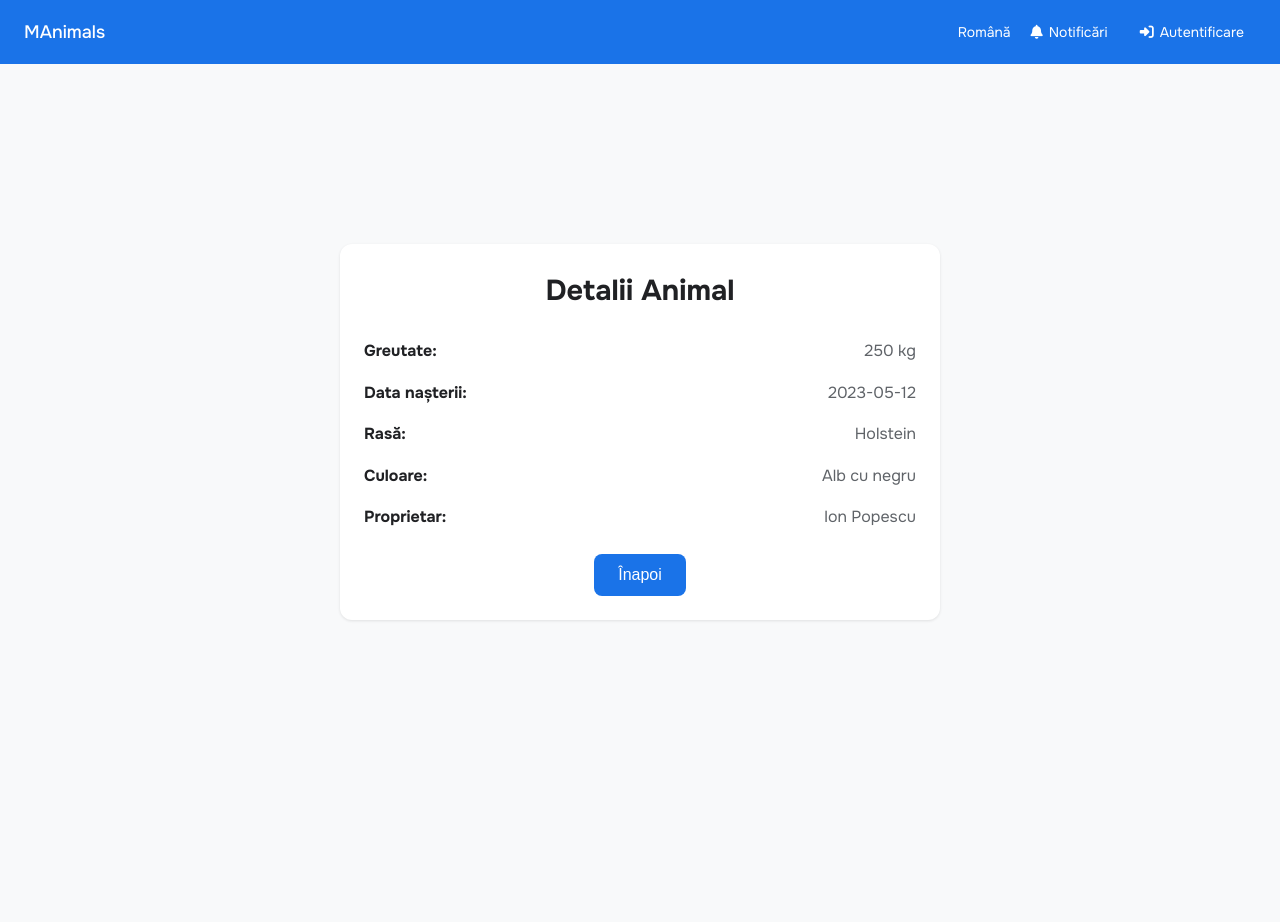
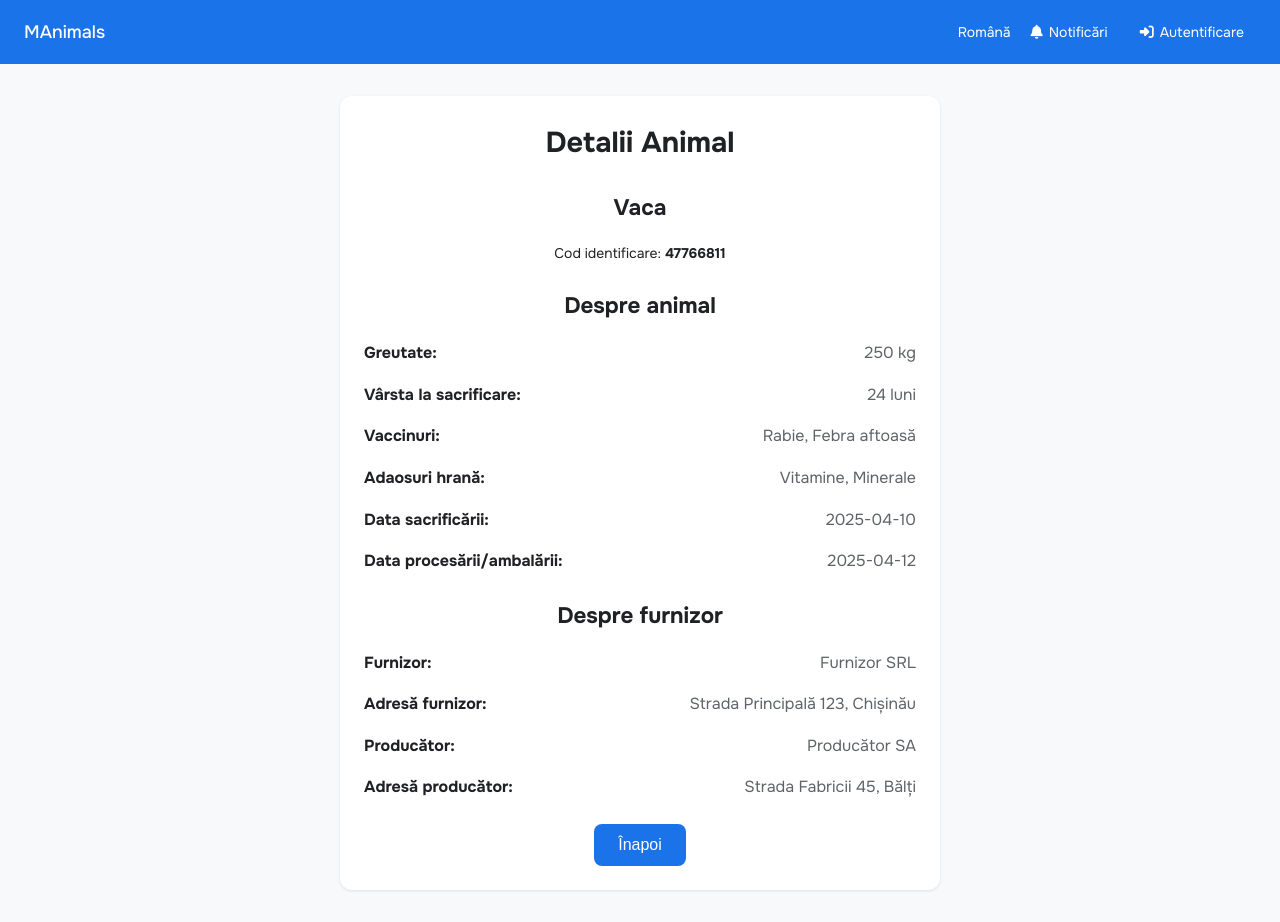
Before and after one commit to Slice277353/govtech, a Vue app: page /animal-details in a window 1280 px wide. Before the commit the page ends 800 px from the top, so only its background shows below. Built offline with nearby package versions, Linux system fonts and the light colour scheme; sample sign-in values are in the browser's storage.

Commit message:
Layout change

```diff
--- a/db.json
+++ b/db.json
@@ -11,7 +11,7 @@
     },
     {
       "id": "2",
-      "IDNP": "432205272461",
+      "IDNP": "431382043871",
       "animalCodes": [
         "0000000004",
         "0000000005",
@@ -20,7 +20,7 @@
     },
     {
       "id": "2a39",
-      "IDNP": "413288808544",
+      "IDNP": "431382043871",
       "animalCodes": [
         "0000000006",
         "0000000007",
@@ -31,7 +31,7 @@
     },
     {
       "id": "25ba",
-      "IDNP": "477880130933",
+      "IDNP": "431382043871",
       "animalCodes": [
         "0000000011",
         "0000000012",
@@ -42,7 +42,7 @@
     },
     {
       "id": "69e8",
-      "IDNP": "441369028270",
+      "IDNP": "431382043871",
       "animalCodes": [
         "0000000016",
         "0000000017",
@@ -51,17 +51,36 @@
     },
     {
       "id": "e0a2",
-      "IDNP": "461668467743",
+      "IDNP": "431382043871",
       "animalCodes": [
         "0000000019",
         "0000000020"
+      ]
+    },
+    {
+      "id": "fbed",
+      "IDNP": "431382043871",
+      "animalCodes": [
+        "0000000021",
+        "0000000022",
+        "0000000023"
+      ]
+    },
+    {
+      "id": "9dff",
+      "IDNP": "431382043871",
+      "animalCodes": [
+        "0000000024",
+        "0000000025"
       ]
     }
   ],
   "clients": [
     {
       "id": "1",
-      "IDNP": "431382043871",
+      "IDNP": "876500003871",
+      "firstName": "Bruno",
+      "lastName": "Mihaila",
       "orders": [
         {
           "orderId": 1744477568969,
@@ -131,7 +150,9 @@
     },
     {
       "id": "2",
-      "IDNP": "432205272461",
+      "IDNP": "201382043871",
+      "firstName": "Ana",
+      "lastName": "Macelaru",
       "orders": [
         {
           "orderId": 1744477568971,
@@ -178,7 +199,7 @@
     },
     {
       "id": "9c23",
-      "IDNP": "413288808544",
+      "IDNP": "431382043871",
       "orders": [
         {
           "orderId": 1744477568969,
@@ -278,7 +299,7 @@
     },
     {
       "id": "60a9",
-      "IDNP": "461668467743",
+      "IDNP": "431382043871",
       "orders": [
         {
           "orderId": 1744480691743,
@@ -310,6 +331,82 @@
           "total": 30
         }
       ]
+    },
+    {
+      "id": "ebbd",
+      "IDNP": "431382043871",
+      "orders": [
+        {
+          "orderId": 1744480976362,
+          "date": "2025-04-12T18:02:56.362Z",
+          "status": "pending",
+          "items": [
+            {
+              "animalTypeId": 2,
+              "animalTypeName": "Ovine",
+              "quantity": 3,
+              "unitPrice": 12,
+              "rowTotal": 36
+            }
+          ],
+          "individualAnimals": [
+            {
+              "animalCode": "0000000021",
+              "animalTypeId": 2,
+              "status": "active",
+              "registrationDate": "2025-04-12"
+            },
+            {
+              "animalCode": "0000000022",
+              "animalTypeId": 2,
+              "status": "active",
+              "registrationDate": "2025-04-12"
+            },
+            {
+              "animalCode": "0000000023",
+              "animalTypeId": 2,
+              "status": "active",
+              "registrationDate": "2025-04-12"
+            }
+          ],
+          "total": 36
+        }
+      ]
+    },
+    {
+      "id": "d472",
+      "IDNP": "431382043871",
+      "orders": [
+        {
+          "orderId": 1744490123254,
+          "date": "2025-04-12T20:35:23.254Z",
+          "status": "pending",
+          "items": [
+            {
+              "animalTypeId": 2,
+              "animalTypeName": "Ovine",
+              "quantity": 2,
+              "unitPrice": 12,
+              "rowTotal": 24
+            }
+          ],
+          "individualAnimals": [
+            {
+              "animalCode": "0000000024",
+              "animalTypeId": 2,
+              "status": "active",
+              "registrationDate": "2025-04-12"
+            },
+            {
+              "animalCode": "0000000025",
+              "animalTypeId": 2,
+              "status": "active",
+              "registrationDate": "2025-04-12"
+            }
+          ],
+          "total": 24
+        }
+      ]
     }
   ],
   "animalCodeCounter": {
@@ -317,15 +414,21 @@
       "item": {
         "item": {
           "item": {
-            "value": 6
+            "item": {
+              "item": {
+                "value": 6
+              },
+              "value": 11
+            },
+            "value": 16
           },
-          "value": 11
+          "value": 19
         },
-        "value": 16
+        "value": 21
       },
-      "value": 19
+      "value": 24
     },
-    "value": 21
+    "value": 26
   },
   "config": {
     "animalTypes": [
--- a/src/views/AdminPanel.vue
+++ b/src/views/AdminPanel.vue
@@ -216,7 +216,7 @@ export default {
 .admin-panel {
   padding: 32px;
   background-color: var(--light-gray);
-  min-height: 100vh;
+  max-height: 50%;
 }
 
 h1 {
--- a/src/views/AnimalDetails.vue
+++ b/src/views/AnimalDetails.vue
@@ -2,28 +2,67 @@
   <div class="animal-details-page">
     <div class="details-card">
       <h2>Detalii Animal</h2>
+
+      <!-- Animal name and identifier -->
+      <div class="section">
+        <h3>{{ animal.name }}</h3>
+        <p>Cod identificare: <strong>{{ animal.identifier }}</strong></p>
+      </div>
+
+      <!-- Despre animal section -->
+      <div class="section">
+        <h3>Despre animal</h3>
         <div class="details-grid">
           <div class="detail-item">
             <span class="detail-label">Greutate:</span>
             <span class="detail-value">{{ animal.weight }} kg</span>
           </div>
           <div class="detail-item">
-          <span class="detail-label">Data nașterii:</span>
-          <span class="detail-value">{{ animal.dateOfBirth }}</span>
+            <span class="detail-label">Vârsta la sacrificare:</span>
+            <span class="detail-value">{{ animal.ageWhenButchered }} luni</span>
           </div>
           <div class="detail-item">
-          <span class="detail-label">Rasă:</span>
-          <span class="detail-value">{{ animal.breed }}</span>
+            <span class="detail-label">Vaccinuri:</span>
+            <span class="detail-value">{{ animal.vaccines }}</span>
           </div>
           <div class="detail-item">
-          <span class="detail-label">Culoare:</span>
-          <span class="detail-value">{{ animal.color }}</span>
+            <span class="detail-label">Adaosuri hrană:</span>
+            <span class="detail-value">{{ animal.foodAdditives }}</span>
           </div>
           <div class="detail-item">
-          <span class="detail-label">Proprietar:</span>
-          <span class="detail-value">{{ animal.owner }}</span>
+            <span class="detail-label">Data sacrificării:</span>
+            <span class="detail-value">{{ animal.dateCut }}</span>
+          </div>
+          <div class="detail-item">
+            <span class="detail-label">Data procesării/ambalării:</span>
+            <span class="detail-value">{{ animal.dateProcessed }}</span>
           </div>
         </div>
+      </div>
+
+      <!-- Despre furnizor section -->
+      <div class="section">
+        <h3>Despre furnizor</h3>
+        <div class="details-grid">
+          <div class="detail-item">
+            <span class="detail-label">Furnizor:</span>
+            <span class="detail-value">{{ supplier.name }}</span>
+          </div>
+          <div class="detail-item">
+            <span class="detail-label">Adresă furnizor:</span>
+            <span class="detail-value">{{ supplier.address }}</span>
+          </div>
+          <div class="detail-item">
+            <span class="detail-label">Producător:</span>
+            <span class="detail-value">{{ supplier.producer }}</span>
+          </div>
+          <div class="detail-item">
+            <span class="detail-label">Adresă producător:</span>
+            <span class="detail-value">{{ supplier.producerAddress }}</span>
+          </div>
+        </div>
+      </div>
+
       <button class="back-button" @click="goBack">Înapoi</button>
     </div>
   </div>
@@ -35,11 +74,24 @@ export default {
   data() {
     return {
       animal: {
+        name: 'Vaca',
+        identifier: Math.random().toString().slice(2, 10), // Generate random 8-digit code
         weight: 250,
         dateOfBirth: '2023-05-12',
         breed: 'Holstein',
         color: 'Alb cu negru',
-        owner: 'Ion Popescu'
+        owner: 'Ion Popescu',
+        ageWhenButchered: 24,
+        vaccines: 'Rabie, Febra aftoasă',
+        foodAdditives: 'Vitamine, Minerale',
+        dateCut: '2025-04-10',
+        dateProcessed: '2025-04-12'
+      },
+      supplier: {
+        name: 'Furnizor SRL',
+        address: 'Strada Principală 123, Chișinău',
+        producer: 'Producător SA',
+        producerAddress: 'Strada Fabricii 45, Bălți'
       }
     };
   },
@@ -77,11 +129,20 @@ export default {
   color: var(--text-dark);
 }
 
+.section {
+  margin-bottom: 24px;
+}
+
+.section h3 {
+  margin-bottom: 16px;
+  font-size: 1.4rem;
+  color: var(--text-dark);
+}
+
 .details-grid {
   display: grid;
   grid-template-columns: 1fr;
   gap: 16px;
-  margin-bottom: 24px;
 }
 
 .detail-item {
--- a/src/views/HomePage.vue
+++ b/src/views/HomePage.vue
@@ -3,14 +3,13 @@
     <div class="cards-grid">
       <!-- Detalii Animal card with input field -->
       <div class="card" @click="goToAnimalDetails">
-        <h2>Detalii Animal</h2>
-        <label for="animal-id" class="input-label">Introduceți ID-ul animalului:</label>
+        <h2><br>Detalii Animal</h2>
         <input
           id="animal-id"
           type="text"
           v-model="animalId"
           class="input-field"
-          placeholder="Ex: 12345"
+          placeholder="Introduceți ID-ul animalului"
           @click.stop
         />
         <button class="card-button" @click.stop="goToAnimalDetails">Vizualizați</button>
@@ -18,11 +17,11 @@
 
       <!-- Mijloace de identificare (CROTALII) card -->
       <div class="card" @click="goToAuth">
-        <h2>Mijloace de identificare (CROTALII)</h2>
+        <h2><br>Mijloace de identificare <br>(CROTALII)</h2>
         <button class="card-button">Comandă on-line</button>
       </div>
 
-      <!-- The rest of the cards remain in their original order -->
+      <!-- The rest of the cards remain in their original order
       <div class="card">
         <h2>Documente primare</h2>
         <button class="card-button">Accesați</button>
@@ -56,10 +55,10 @@
       <div class="card">
         <h2>Solicitare LIMS</h2>
         <button class="card-button">Accesați</button>
-      </div>
+      </div> -->
 
       <div class="card" @click="goToAdminPanel">
-        <h2>Admin Panel</h2>
+        <h2><br>Admin Panel</h2>
         <button class="card-button">Gestionați cererile</button>
       </div>
     </div>
@@ -98,6 +97,7 @@ export default {
 
 .cards-grid {
   display: grid;
+  grid-template-rows: 0.5fr 1fr 1fr;
   grid-template-columns: repeat(auto-fit, minmax(300px, 1fr));
   gap: 24px;
   max-width: 1400px;
@@ -105,6 +105,7 @@ export default {
 }
 
 .card {
+  grid-row: 2;
   background: white;
   border-radius: var(--radius-md);
   padding: 24px;
@@ -115,7 +116,8 @@ export default {
   display: flex;
   flex-direction: column;
   justify-content: space-between;
-  min-height: 240px;
+  /* min-height: 240px; */
+  height: 100%;
 }
 
 .card:hover {
```
Lines whose indentation alone changed are shown as unchanged.
